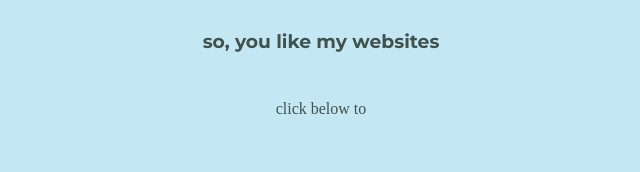
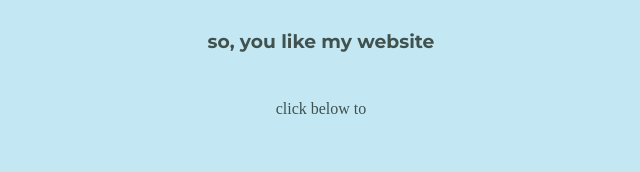
Before and after one commit to nitendra-rana/nitendrarana, a plain HTML site: page index.html in a window 1280 px wide. Shown: the part 1818-1990 px from the top of the page, 319-959 px from the left. Drawn offline with Linux system fonts and the light colour scheme.

Commit message:
content improvement

```diff
--- a/index.html
+++ b/index.html
@@ -39,7 +39,7 @@
         <hr>
         <div class = cotact-me>
             <h2>Get In Touch</h2>
-            <h3>so, you like my websites</h3>
+            <h3>so, you like my website</h3>
             <p class = contact-message>click below to</p>
             <a class= "btn" href ="mailto:nitendra.ece17@nituk.ac.in">CONTACT ME</a>
         </div>
```
